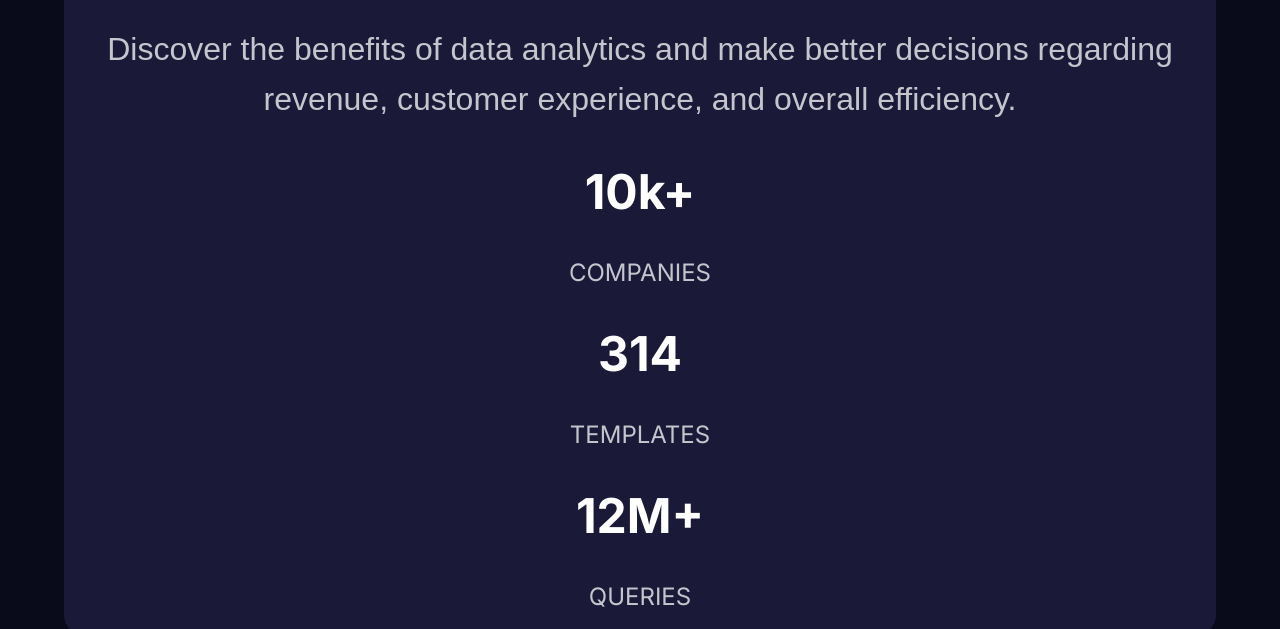
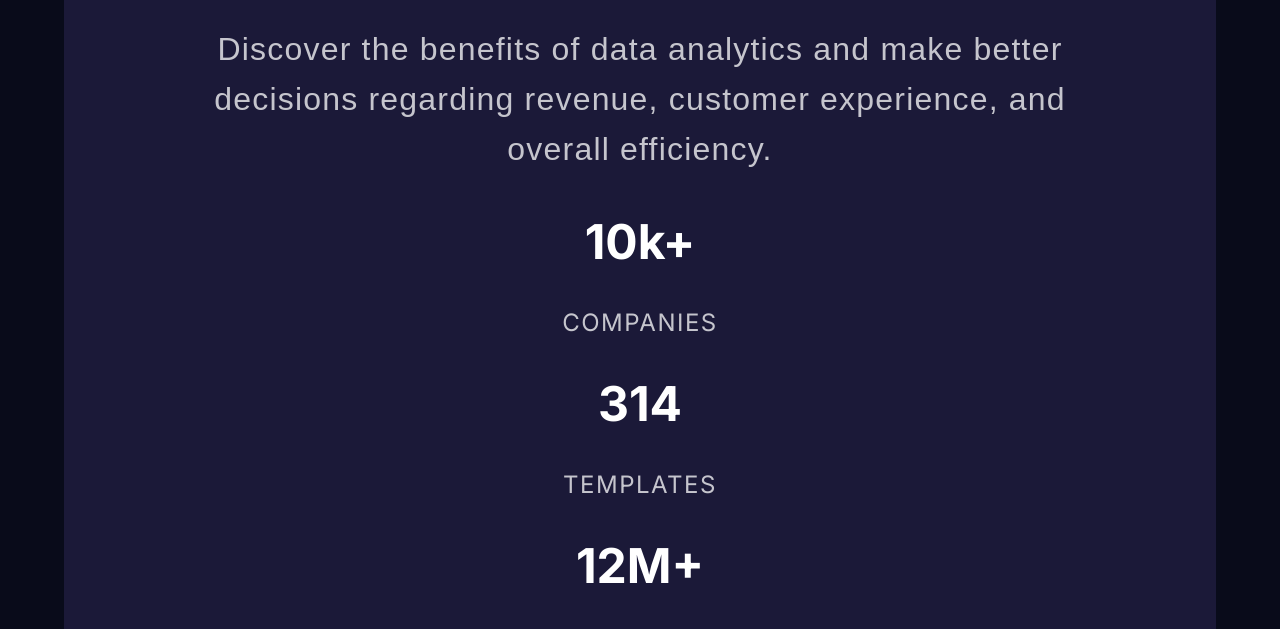
Before and after one commit to jasminegraber/stats-preview-card-component, a plain HTML site: page index.html in a window 1280 px wide. Shown: the part 772-1401 px from the top of the page. Drawn offline with nearby package versions, Linux system fonts and the light colour scheme.

Commit message:
Letter spacing

```diff
--- a/css/style.css
+++ b/css/style.css
@@ -41,7 +41,7 @@ h1 {
 }
 
 .main-text {
-    line-height: 50px;
+
 }
 
 .sub-text,
@@ -64,13 +64,19 @@ h1 {
 }
 
 h1 {
-    padding: 0 120px 0 120px;
+    padding: 0 120px;
 }
 
 
 
 .main-text {
-    padding: 0;
+    padding: 0 142px;
+    letter-spacing: 1.2px;
+    line-height: 50px;
+}
+
+.sub-text {
+    letter-spacing: 1.5px;
 }
 
 .container {
```
